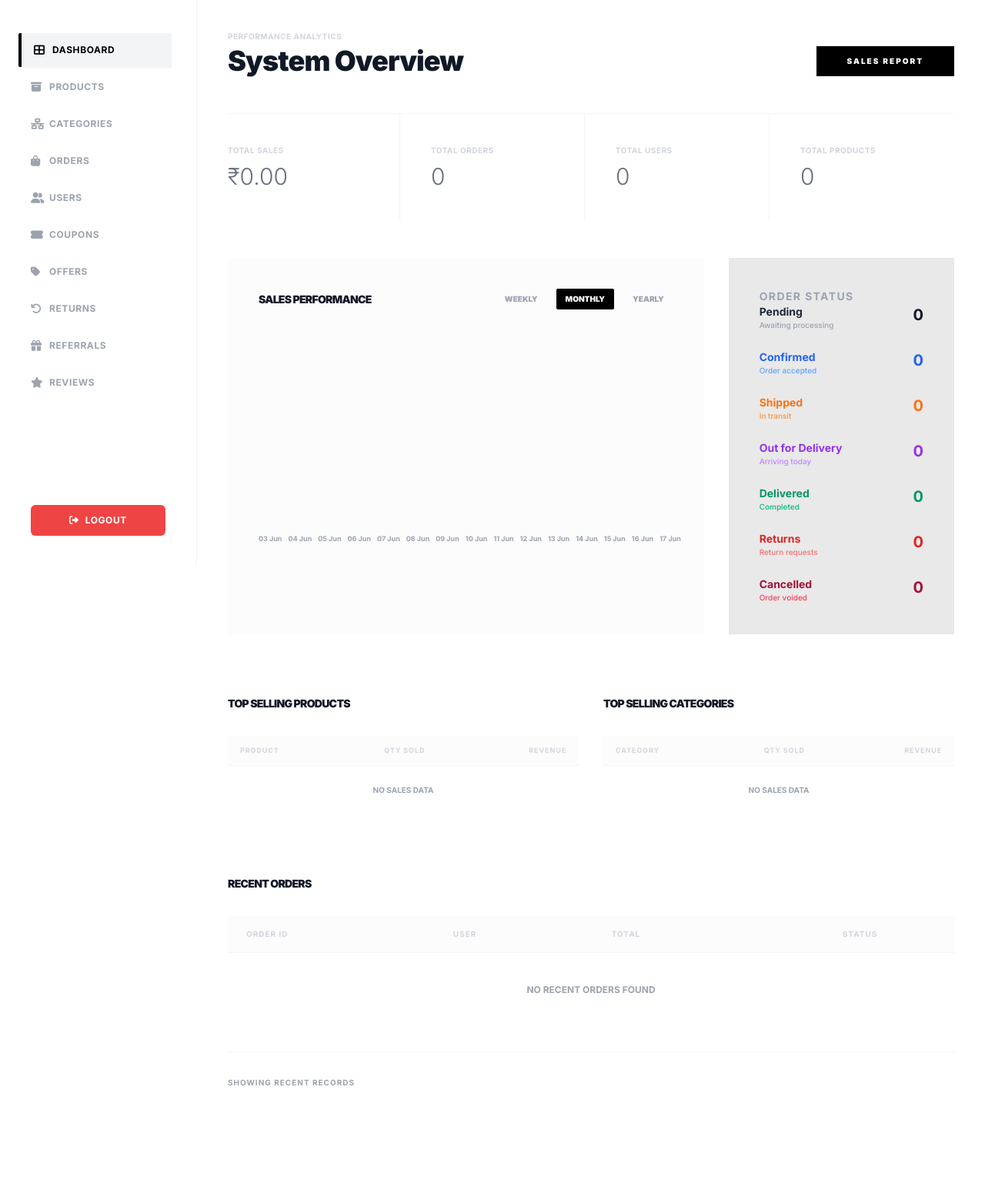
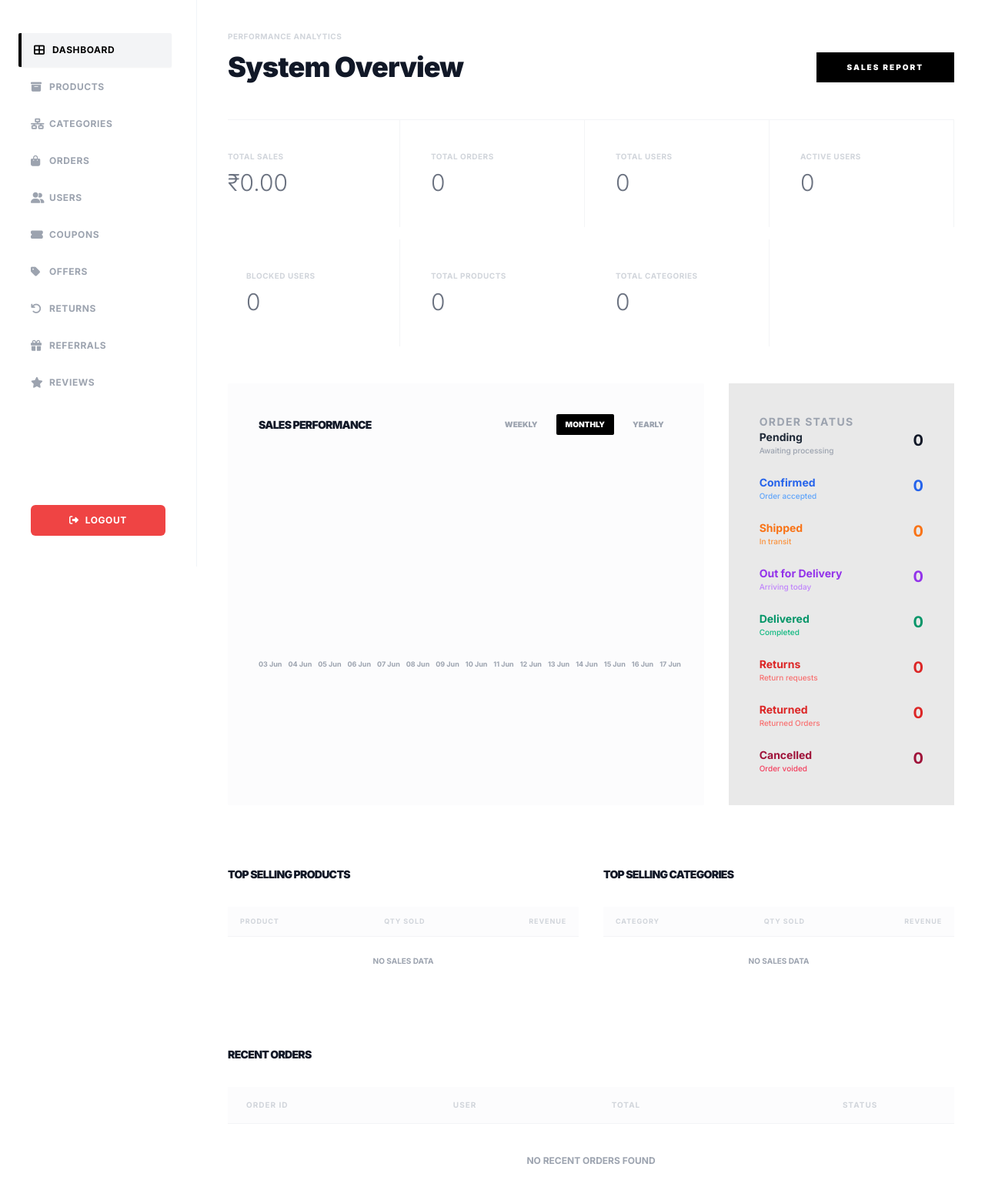
Before and after one commit to nishadnishu454-bit/style-hub, a Django app: page /admin_dashboard/ in a window 1280 px wide. Shown: the part 64-1619 px from the top of the page at 77% size. Before the commit the page ends 1474 px from the top, so only its background shows below. Run offline with Django 5.2, Linux system fonts and the light colour scheme; the visitor is signed in with stand-in values (Sample User, id 1); data comes from the database, SQL or seed files in the repository; data that the repository does not hold is empty; some libraries are stand-ins or nearby versions.

Commit message:
In the admin dashboard added some datas

```diff
--- a/style_hub/admin_panel/admindashboard/templates/admindashboard/admin_dashboard.html
+++ b/style_hub/admin_panel/admindashboard/templates/admindashboard/admin_dashboard.html
@@ -39,7 +39,7 @@
     <div class="p-10 max-w-7xl mx-auto">
         {% include 'toast.html' %}
         <div class="mb-12">
-            <p class="stat-label mb-1">Performance Analytics</p>
+            <p class="stat-label mb-3">Performance Analytics</p>
 
             <div class="flex justify-between items-center">
                 <h2 class="text-4xl font-black tracking-tight">System Overview</h2>
@@ -68,9 +68,24 @@
                 <h3 class="text-3xl font-light text-gray-500">{{ total_users|default:"0" }}</h3>
             </div>
 
+            <div class="py-10 px-6 border-r border-gray-100">
+                <p class="stat-label mb-2">Active Users</p>
+                <h3 class="text-3xl font-light text-gray-500">{{ active_users|default:"0" }}</h3>
+            </div>
+
+            <div class="py-10 px-6 border-r border-gray-100">
+                <p class="stat-label mb-2">Blocked Users</p>
+                <h3 class="text-3xl font-light text-gray-500">{{ blocked_users|default:"0" }}</h3>
+            </div>
+
             <div class="py-10 pl-6">
                 <p class="stat-label mb-2">Total Products</p>
                 <h3 class="text-3xl font-light text-gray-500">{{ total_products|default:"0" }}</h3>
+            </div>
+
+            <div class="py-10 px-6 border-r border-gray-100">
+                <p class="stat-label mb-2">Total Categories</p>
+                <h3 class="text-3xl font-light text-gray-500">{{ total_categories|default:"0" }}</h3>
             </div>
         </div>
 
@@ -114,7 +129,7 @@
                             <p class="font-bold text-sm text-gray-800">Pending</p>
                             <p class="text-[10px] text-gray-400 font-medium">Awaiting processing</p>
                         </div>
-                        <span class="text-xl font-bold">{{ processing_orders|default:"0" }}</span>
+                        <span class="text-xl font-bold">{{ pending_orders|default:"0" }}</span>
                     </div>
 
                     <div class="flex justify-between items-start">
@@ -159,6 +174,14 @@
 
                     <div class="flex justify-between items-start">
                         <div>
+                            <p class="font-bold text-red-600 text-sm">Returned</p>
+                            <p class="text-[10px] text-red-400 font-medium">Returned Orders</p>
+                        </div>
+                        <span class="text-xl font-bold text-red-600">{{ returned_orders|default:"0" }}</span>
+                    </div>
+
+                    <div class="flex justify-between items-start">
+                        <div>
                             <p class="font-bold text-rose-800 text-sm">Cancelled</p>
                             <p class="text-[10px] text-rose-500 font-medium">Order voided</p>
                         </div>
@@ -179,6 +202,7 @@
                                 <th class="py-3 px-4 border-b border-gray-100">Product</th>
                                 <th class="py-3 px-4 border-b border-gray-100 text-center">Qty Sold</th>
                                 <th class="py-3 px-4 border-b border-gray-100 text-right">Revenue</th>
+
                             </tr>
                         </thead>
                         <tbody class="text-[10px]">
--- a/style_hub/admin_panel/admindashboard/templates/admindashboard/sales_report.html
+++ b/style_hub/admin_panel/admindashboard/templates/admindashboard/sales_report.html
@@ -173,8 +173,8 @@
                             ₹{{ order.delivery_charge }}
                         </td>
                         <td class="py-5 px-6 text-right font-medium text-red-500">
-                            {% if order.payment_status|lower == 'refunded' %}
-                                ₹{{ order.total_amount }}
+                            {% if order.payment_status == 'Refunded' %}
+                                ₹{{ order.refunded_amount }}
                             {% else %}
                                 ₹0.00
                             {% endif %}
--- a/style_hub/admin_panel/admindashboard/views.py
+++ b/style_hub/admin_panel/admindashboard/views.py
@@ -17,6 +17,7 @@ from user.orders.models import Order, OrderItem
 from admin_panel.productmanagement.models import Product
 from django.core.paginator import Paginator
 from user.authentication.models import Referral
+from admin_panel.categorymanagement.models import Category
 
 User = get_user_model()
 
@@ -27,7 +28,7 @@ def is_admin(user):
 
 def get_filtered_orders(filter_type, start_date_str=None, end_date_str=None):
     orders = Order.objects.all()
-    today = timezone.now().date()
+    today = timezone.localdate()
 
     if filter_type == 'daily':
         orders = orders.filter(ordered_at__date=today)
@@ -64,13 +65,13 @@ def admin_dashboard(request):
     active_users = User.objects.filter(is_staff=False, is_active=True).count()
     blocked_users = User.objects.filter(is_staff=False, is_active=False).count()
     total_products = Product.objects.filter(is_deleted=False).count()
+    total_categories = Category.objects.filter(is_deleted=False).count()
 
     active_orders = Order.objects.exclude(order_status__in=['Cancelled', 'Returned'])
     total_orders = active_orders.count()
-
     total_revenue_val = active_orders.aggregate(total=Sum('total_amount'))['total'] or Decimal('0.00')
 
-    processing_orders = Order.objects.filter(order_status='Pending').count()
+    pending_orders = Order.objects.filter(order_status='Pending').count()
     confirmed_orders = Order.objects.filter(order_status='Confirmed').count()
     shipped_orders = Order.objects.filter(order_status='Shipped').count()
     out_for_delivery_orders = Order.objects.filter(order_status='Out for Delivery').count()
@@ -80,13 +81,14 @@ def admin_dashboard(request):
     full_returns = Order.objects.filter(order_status='Return Requested').count()
     partial_returns = OrderItem.objects.filter(item_status='Return Requested').exclude(order__order_status='Return Requested').values('order').distinct().count()
     return_orders = full_returns + partial_returns
+    returned_orders = Order.objects.filter(order_status='Returned').count()
 
     recent_orders = Order.objects.all().select_related('user').order_by('-ordered_at')[:5]
 
 
 
     sales_chart = []
-    today = timezone.now().date()
+    today = timezone.localdate()
 
     if chart_filter == 'weekly':
         # Last 7 days
@@ -148,13 +150,15 @@ def admin_dashboard(request):
         'active_users': active_users,
         'blocked_users': blocked_users,
         'total_products': total_products,
-        'processing_orders': processing_orders,
+        'total_categories':total_categories,
+        'pending_orders': pending_orders,
         'confirmed_orders': confirmed_orders,
         'shipped_orders': shipped_orders,
         'out_for_delivery_orders': out_for_delivery_orders,
         'delivered_orders': delivered_orders,
         'cancelled_orders': cancelled_orders,
         'return_orders': return_orders,
+        'returned_orders':returned_orders,
         'recent_orders': recent_orders,
         'sales_chart': sales_chart,
         'chart_filter': chart_filter,
@@ -176,7 +180,7 @@ def sales_report_page(request):
     all_orders = get_filtered_orders(filter_type, start_date, end_date)
     orders = all_orders.exclude(order_status__in=['Cancelled', 'Returned'])
     refunded_orders = all_orders.filter(payment_status='Refunded')
-    refund_amount = refunded_orders.aggregate(total=Sum('total_amount'))['total'] or Decimal('0.00')
+    refund_amount = refunded_orders.aggregate(total=Sum('refunded_amount'))['total'] or Decimal('0.00')
 
     # MAIN STATS
     stats = orders.aggregate(
@@ -228,7 +232,7 @@ def download_sales_report_pdf(request):
     orders = get_filtered_orders(filter_type, start_date, end_date).order_by('-ordered_at')
 
     response = HttpResponse(content_type='application/pdf')
-    response['Content-Disposition'] = f'attachment; filename="sales_report_{filter_type}_{timezone.now().date()}.pdf"'
+    response['Content-Disposition'] = f'attachment; filename="sales_report_{filter_type}_{timezone.localdate()}.pdf"'
 
     stats = orders.aggregate(
         total_orders_count=Count('id'),
@@ -251,32 +255,22 @@ def download_sales_report_pdf(request):
     styles = getSampleStyleSheet()
     title_style = ParagraphStyle(
         'TitleStyle',
-        parent=styles['Heading1'],
-        fontName='Helvetica-Bold',
-        fontSize=24,
-        leading=28,
-        textColor=colors.HexColor('#111827'),
-        spaceAfter=15
+        parent=styles['Heading1'],fontName='Helvetica-Bold',
+        fontSize=24,leading=28,
+        textColor=colors.HexColor('#111827'), spaceAfter=15
     )
     subtitle_style = ParagraphStyle(
-        'SubtitleStyle',
-        parent=styles['Normal'],
-        fontName='Helvetica',
-        fontSize=10,
-        textColor=colors.HexColor('#4B5563'),
-        spaceAfter=25
+        'SubtitleStyle', parent=styles['Normal'],fontName='Helvetica',
+        fontSize=10,textColor=colors.HexColor('#4B5563'),spaceAfter=25
     )
     header_style = ParagraphStyle(
-        'HeaderStyle',
-        parent=styles['Heading3'],
-        fontName='Helvetica-Bold',
-        fontSize=12,
-        textColor=colors.HexColor('#111827'),
-        spaceAfter=10
+        'HeaderStyle', parent=styles['Heading3'],
+        fontName='Helvetica-Bold',fontSize=12,
+        textColor=colors.HexColor('#111827'), spaceAfter=10
     )
 
     story.append(Paragraph("STYLE-HUB SALES REPORT", title_style))
-    story.append(Paragraph(f"Generated on {timezone.now().strftime('%Y-%m-%d %H:%M')} | Filter: {filter_type.upper()}", subtitle_style))
+    story.append(Paragraph(f"Generated on {timezone.localtime().strftime('%d %b %Y, %I:%M %p')} | Filter: {filter_type.upper()}", subtitle_style))
 
     summary_data = [
         ['Total Orders', 'Subtotal', 'Coupon Discounts', 'Delivery Charges', 'Net Revenue'],
@@ -289,6 +283,7 @@ def download_sales_report_pdf(request):
         ]
     ]
     summary_table = Table(summary_data, colWidths=[100, 110, 110, 110, 120])
+
     summary_table.setStyle(TableStyle([
         ('BACKGROUND', (0, 0), (-1, 0), colors.HexColor('#F3F4F6')),
         ('TEXTCOLOR', (0, 0), (-1, 0), colors.HexColor('#374151')),
@@ -320,34 +315,41 @@ def download_sales_report_pdf(request):
         order_rows.append([
             order.order_number,
             order.user.username if order.user else 'Guest',
-            order.ordered_at.strftime('%Y-%m-%d'),
+            timezone.localtime(order.ordered_at).strftime('%d-%m-%Y\n%I:%M %p'),
             order.payment_method,
             order.order_status,
-            f"{order.subtotal:.2f}",
-            f"{order.discount_amount:.2f}",
-            f"{order.total_amount:.2f}"
+            f"INR {order.subtotal:.2f}",
+            f"INR {order.discount_amount:.2f}",
+            f"INR {order.total_amount:.2f}"
         ])
 
-    orders_table = Table(order_rows, colWidths=[90, 80, 70, 60, 70, 60, 60, 60])
+    orders_table = Table(order_rows, colWidths=[85, 70, 80, 60, 75, 60, 60, 60])
     orders_table.setStyle(TableStyle([
         ('BACKGROUND', (0, 0), (-1, 0), colors.HexColor('#111827')),
         ('TEXTCOLOR', (0, 0), (-1, 0), colors.white),
         ('FONTNAME', (0, 0), (-1, 0), 'Helvetica-Bold'),
         ('FONTSIZE', (0, 0), (-1, 0), 8),
-        ('ALIGN', (0, 0), (-1, -1), 'LEFT'),
+
+        ('FONTNAME', (0, 1), (-1, -1), 'Helvetica'),
+        ('FONTSIZE', (0, 1), (-1, -1), 7.5),
+
+        ('ALIGN', (0, 0), (1, -1), 'LEFT'),
+        ('ALIGN', (2, 0), (4, -1), 'CENTER'),
+        ('ALIGN', (5, 0), (7, -1), 'RIGHT'),
+
         ('BOTTOMPADDING', (0, 0), (-1, 0), 6),
         ('TOPPADDING', (0, 0), (-1, 0), 6),
-        ('FONTNAME', (0, 1), (-1, -1), 'Helvetica'),
-        ('FONTSIZE', (0, 1), (-1, -1), 8),
-        ('BOTTOMPADDING', (0, 1), (-1, -1), 4),
-        ('TOPPADDING', (0, 1), (-1, -1), 4),
-        ('GRID', (0, 0), (-1, -1), 0.5, colors.HexColor('#F3F4F6')),
+
+        ('GRID', (0, 0), (-1, -1), 0.4, colors.HexColor('#E5E7EB')),
         ('ROWBACKGROUNDS', (0, 1), (-1, -1), [colors.white, colors.HexColor('#F9FAFB')])
     ]))
 
     story.append(orders_table)
     doc.build(story)
     return response
+
+
+
 
 
 @login_required(login_url='admin_login')
@@ -412,11 +414,11 @@ def download_sales_report_excel(request):
         cell.fill = summary_fill
         cell.alignment = align_center
 
-    ws.cell(row=6, column=1, value=total_orders_count).alignment = align_center
-    ws.cell(row=6, column=2, value=total_subtotal).number_format = '$#,##0.00'
-    ws.cell(row=6, column=3, value=total_discount).number_format = '$#,##0.00'
-    ws.cell(row=6, column=4, value=total_delivery).number_format = '$#,##0.00'
-    ws.cell(row=6, column=5, value=net_revenue).number_format = '$#,##0.00'
+    ws.cell(row=6, column=1,value=total_orders_count).alignment=align_center
+    ws.cell(row=6, column=2, value=total_subtotal).number_format='$#,##0.00'
+    ws.cell(row=6, column=3, value=total_discount).number_format='$#,##0.00'
+    ws.cell(row=6, column=4,value=total_delivery).number_format='$#,##0.00'
+    ws.cell(row=6, column=5, value=net_revenue).number_format='$#,##0.00'
 
     for c in range(1, 6):
         cell = ws.cell(row=6, column=c)
@@ -429,6 +431,7 @@ def download_sales_report_excel(request):
     ws["A8"].font = section_font
 
     headers = ["Order Number", "Customer", "Order Date", "Payment Method", "Order Status", "Subtotal", "Coupon Discount", "Total Amount"]
+
     for col_idx, header in enumerate(headers, start=1):
         cell = ws.cell(row=9, column=col_idx, value=header)
         cell.font = header_font
@@ -440,9 +443,13 @@ def download_sales_report_excel(request):
     row_idx = 10
     for order in orders:
         ws.cell(row=row_idx, column=1, value=order.order_number).alignment = align_left
+
         ws.cell(row=row_idx, column=2, value=order.user.username if order.user else 'Guest').alignment = align_left
+
         ws.cell(row=row_idx, column=3, value=order.ordered_at.strftime('%Y-%m-%d')).alignment = align_center
+
         ws.cell(row=row_idx, column=4, value=order.payment_method).alignment = align_center
+
         ws.cell(row=row_idx, column=5, value=order.order_status).alignment = align_center
 
         c6 = ws.cell(row=row_idx, column=6, value=float(order.subtotal))
@@ -470,7 +477,7 @@ def download_sales_report_excel(request):
         ws.column_dimensions[col_letter].width = max(max_len + 3, 12)
 
     response = HttpResponse(content_type='application/vnd.openxmlformats-officedocument.spreadsheetml.sheet')
-    response['Content-Disposition'] = f'attachment; filename="sales_report_{filter_type}_{timezone.now().date()}.xlsx"'
+    response['Content-Disposition'] = f'attachment; filename="sales_report_{filter_type}_{timezone.localdate()}.xlsx"'
     wb.save(response)
     return response
 
--- a/style_hub/user/orders/models.py
+++ b/style_hub/user/orders/models.py
@@ -43,6 +43,7 @@ class Order(models.Model):
     discount_amount = models.DecimalField(max_digits=10, decimal_places=2, default=0)
     delivery_charge = models.DecimalField(max_digits=10, decimal_places=2, default=0)
     total_amount = models.DecimalField(max_digits=10, decimal_places=2)
+    refunded_amount = models.DecimalField(max_digits=10,decimal_places=2,default=0)
     reason = models.TextField(null=True, blank=True)
     ordered_at = models.DateTimeField(auto_now_add=True)
     updated_at = models.DateTimeField(auto_now=True)
```
Also changed, not shown: style_hub/admin_panel/ordermanagement/views.py (+12 -2 lines), style_hub/user/orders/views.py (+16 -10 lines), style_hub/user/orders/migrations/0002_order_refunded_amount.py (added).
